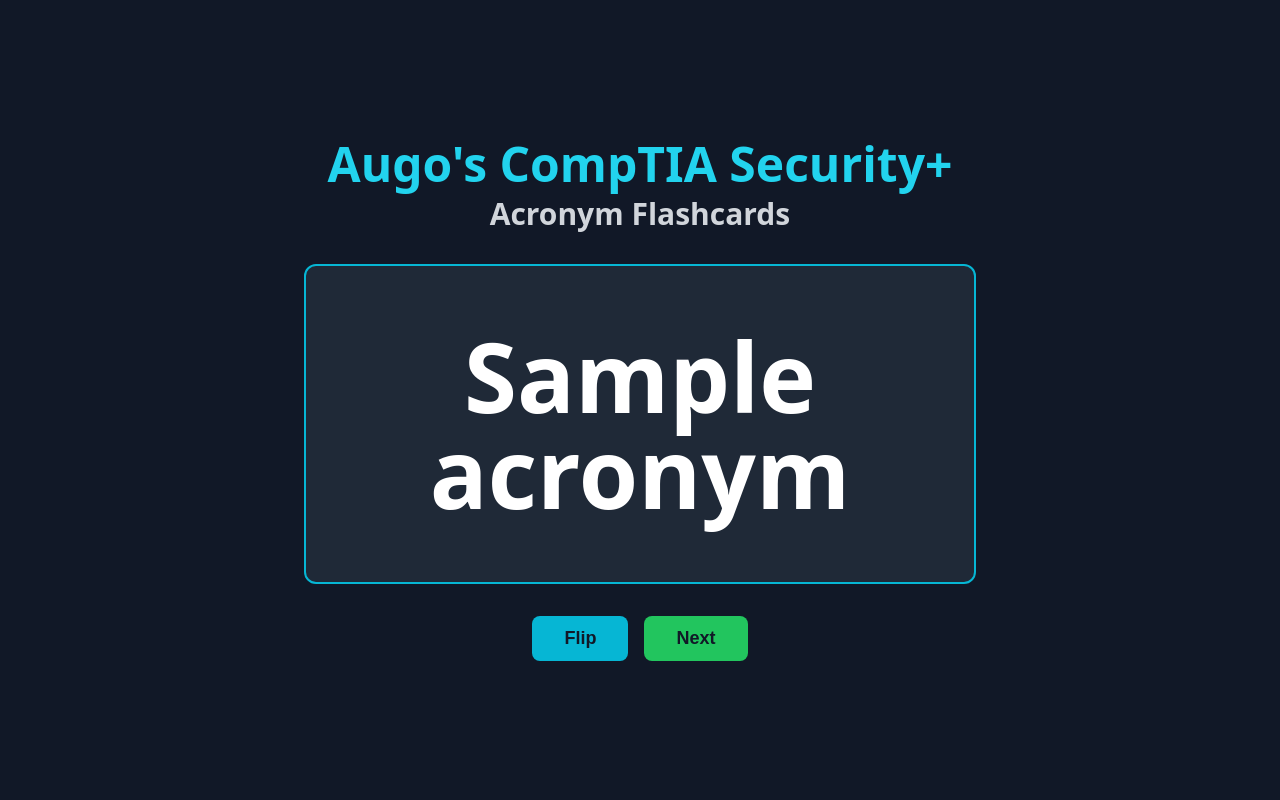
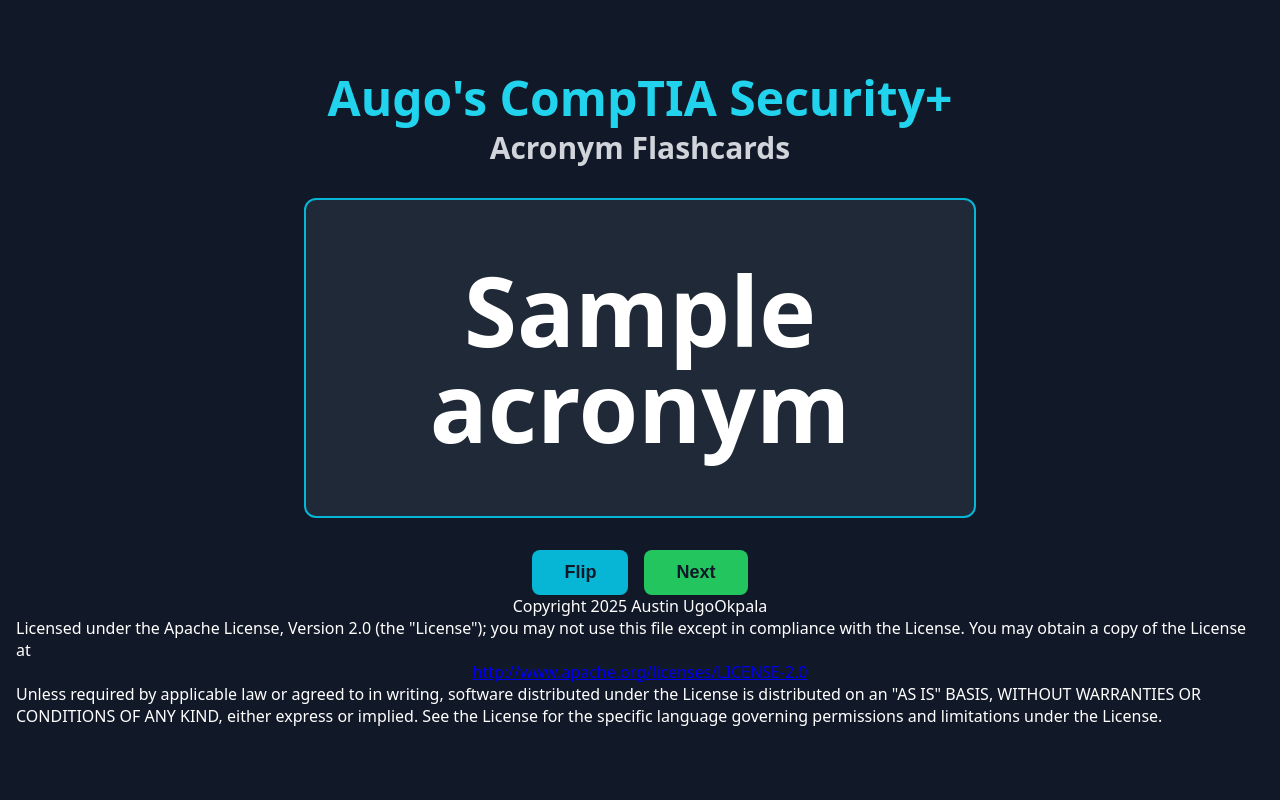
Before and after one commit to UgoOkpala/acronym-flashcards-app, a Python web app: template templates/index.html in a window 1280 px wide. Run offline with Jinja, Linux system fonts and the light colour scheme; the template is opened without the code that fills it: most values are stand-ins (such as "Sample title", 1, 10 or a date in 2020).

Commit message:
Update index.html

```diff
--- a/templates/index.html
+++ b/templates/index.html
@@ -217,5 +217,18 @@
             window.location.reload();
         });
     </script>
+
+<span style='font-color: grey;'>Copyright 2025 Austin UgoOkpala</span>
+   Licensed under the Apache License, Version 2.0 (the "License");
+   you may not use this file except in compliance with the License.
+   You may obtain a copy of the License at
+
+       <a href='http://www.apache.org/licenses/LICENSE-2.0'>http://www.apache.org/licenses/LICENSE-2.0</a>
+
+   Unless required by applicable law or agreed to in writing, software
+   distributed under the License is distributed on an "AS IS" BASIS,
+   WITHOUT WARRANTIES OR CONDITIONS OF ANY KIND, either express or implied.
+   See the License for the specific language governing permissions and
+   limitations under the License.
 </body>
 </html>
```
